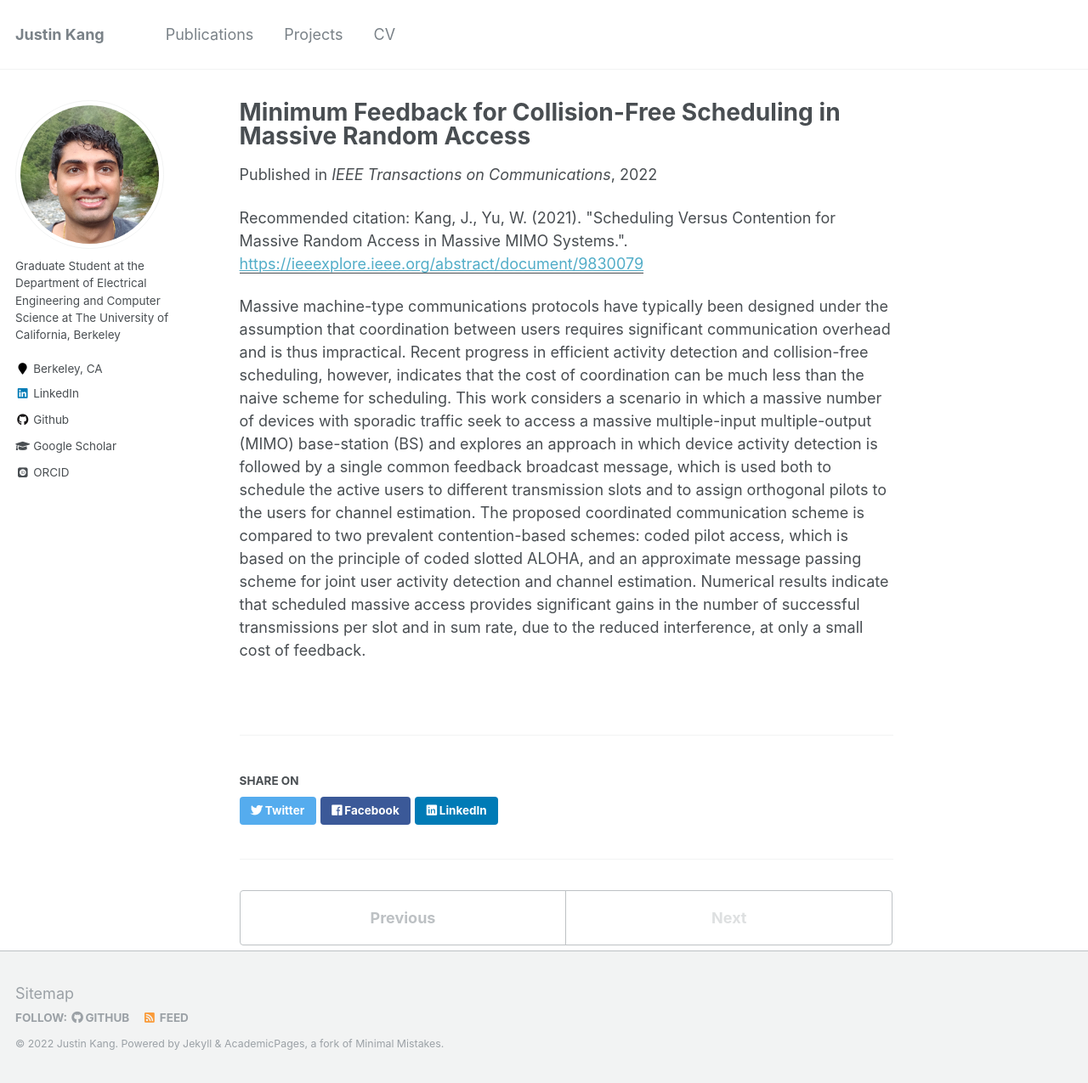
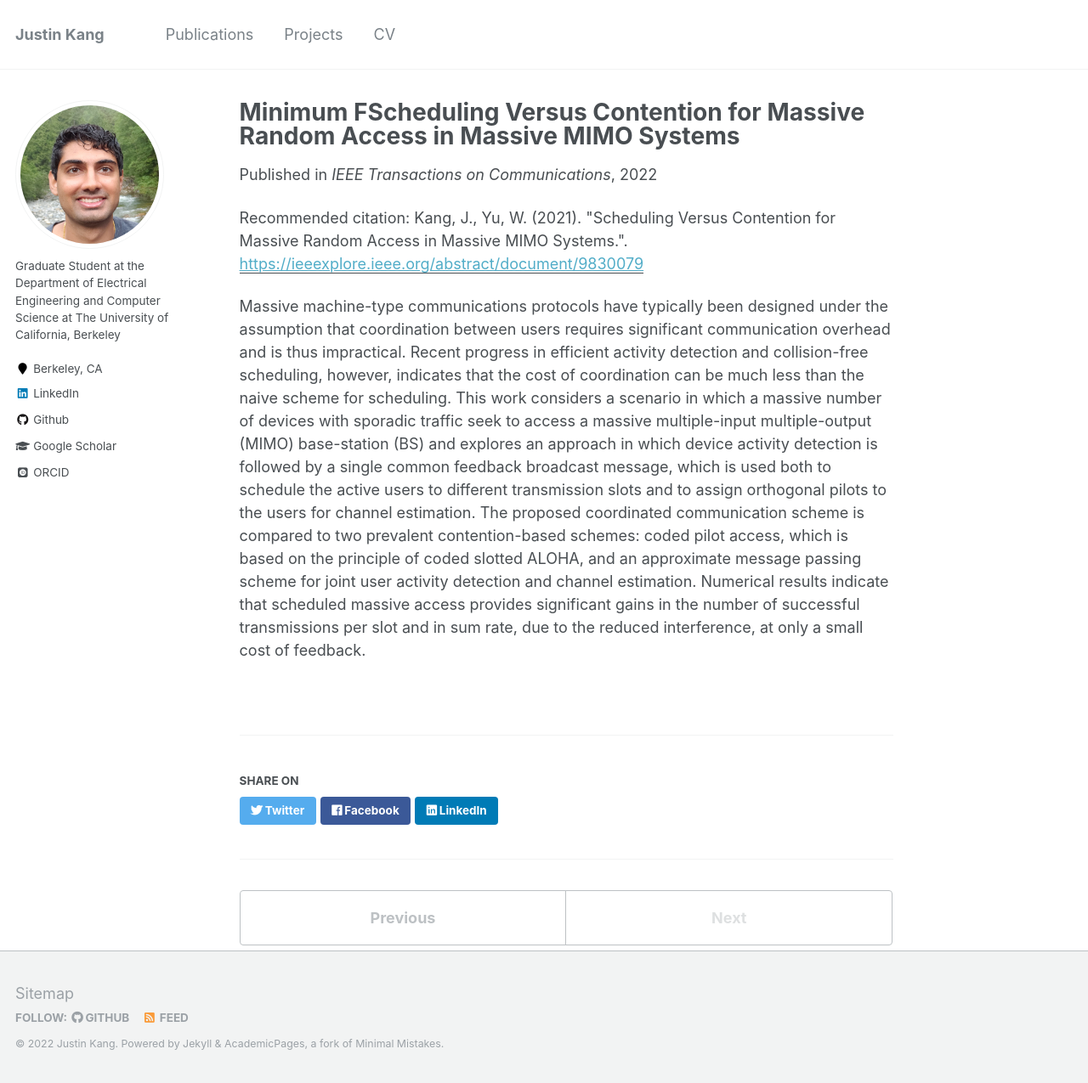
Before and after one commit to justinkang221/justinkang221.github.io, a Jekyll site: the page built from _publications/T_COM.md, in a window 1280 px wide and 1275 px high. Shown: the whole window at 85% size. Built offline with Jekyll 4.4.1, drawn with Linux system fonts in a browser that asks for light colours; some web fonts are replaced.

Commit message:
Fixed error in paper name

```diff
--- a/_publications/T_COM.md
+++ b/_publications/T_COM.md
@@ -1,5 +1,5 @@
 ---
-title: "Minimum Feedback for Collision-Free Scheduling in Massive Random Access"
+title: "Minimum FScheduling Versus Contention for Massive Random Access in Massive MIMO Systems"
 collection: publications
 permalink: /publication/T_COM
 excerpt: ''
```
